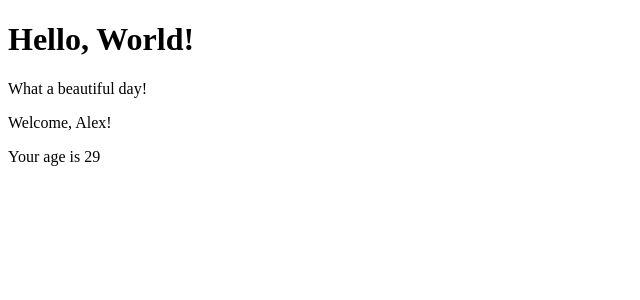
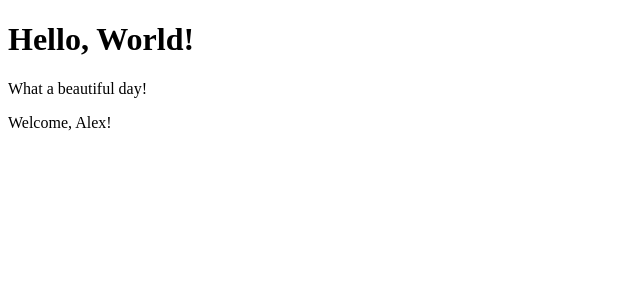
Before and after one commit to AlexRicci93/REACT-EXERCISES, a React (Create React App) app: page / in a window 1280 px wide. Shown: the top 300 px of the page, without its empty margins (0-640 px from the left). Built offline with nearby package versions, Linux system fonts and the light colour scheme.

Commit message:
basic-concepts

```diff
--- a/src/App.js
+++ b/src/App.js
@@ -11,7 +11,7 @@ export class App extends REACT.Component {
 
             <div>
                 <Hello/>
-                <Welcome age={29}/>
+                <Welcome/>
             </div>
         )
     }
--- a/src/Welcome.js
+++ b/src/Welcome.js
@@ -5,10 +5,9 @@ export class Welcome extends React.Component {
     render () {
 
         return (
-            <>
+
             <p>Welcome, {this.props.name}!</p>
-            <p>Your age is {this.props.age}</p>
-            </>
+
         )
     }
 }
```
